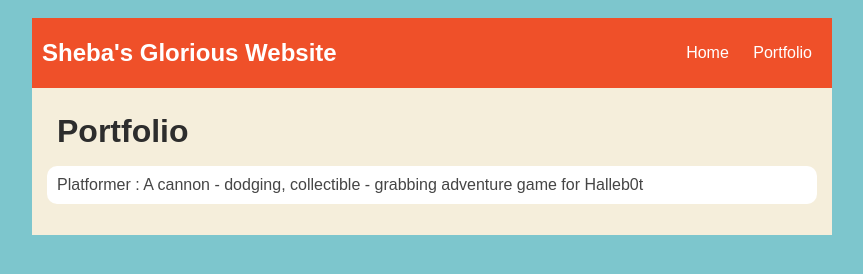
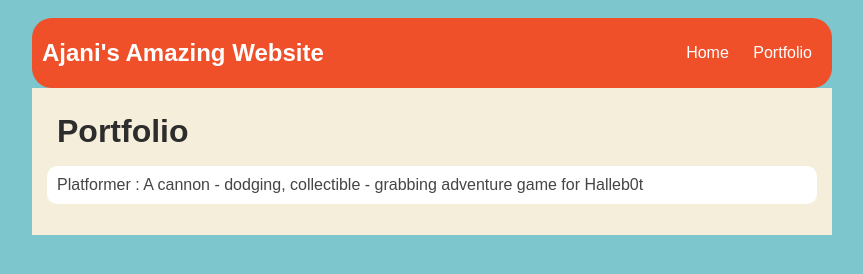
Before and after one commit to ajaniconnor96/ajaniconnor96.github.io, a plain HTML site: page portfolio.html in a window 1280 px wide. Shown: the whole page, without its empty margins (208-1071 px from the left). Drawn offline with nearby package versions, Linux system fonts and the light colour scheme.

Commit message:
A basic website

```diff
--- a/portfolio.html
+++ b/portfolio.html
@@ -27,6 +27,8 @@
                 margin: 0 auto;
                 display: flex;
                 padding: 10px;
+                border-radius: 20px;
+
             }
             nav header {
                 display: flex;
@@ -77,11 +79,12 @@
                 color: #454545;
             }
         </style>
-</head>
-<body>
-    <div id="all-contents">
+    </head>
+
+    <body>
+        <div id="all-contents">
          <nav>
-            <header>Sheba's Glorious Website</header>
+            <header>Ajani's Amazing Website</header>
             <ul>
                 <li><a href="index.html">Home</a>
                 </li>
@@ -94,7 +97,7 @@
                 <h1>Portfolio</h1>
                 <ul id="portfolio">
                 </ul>
-            </div>
+       </div>
         </main>
 
     </div>
```
